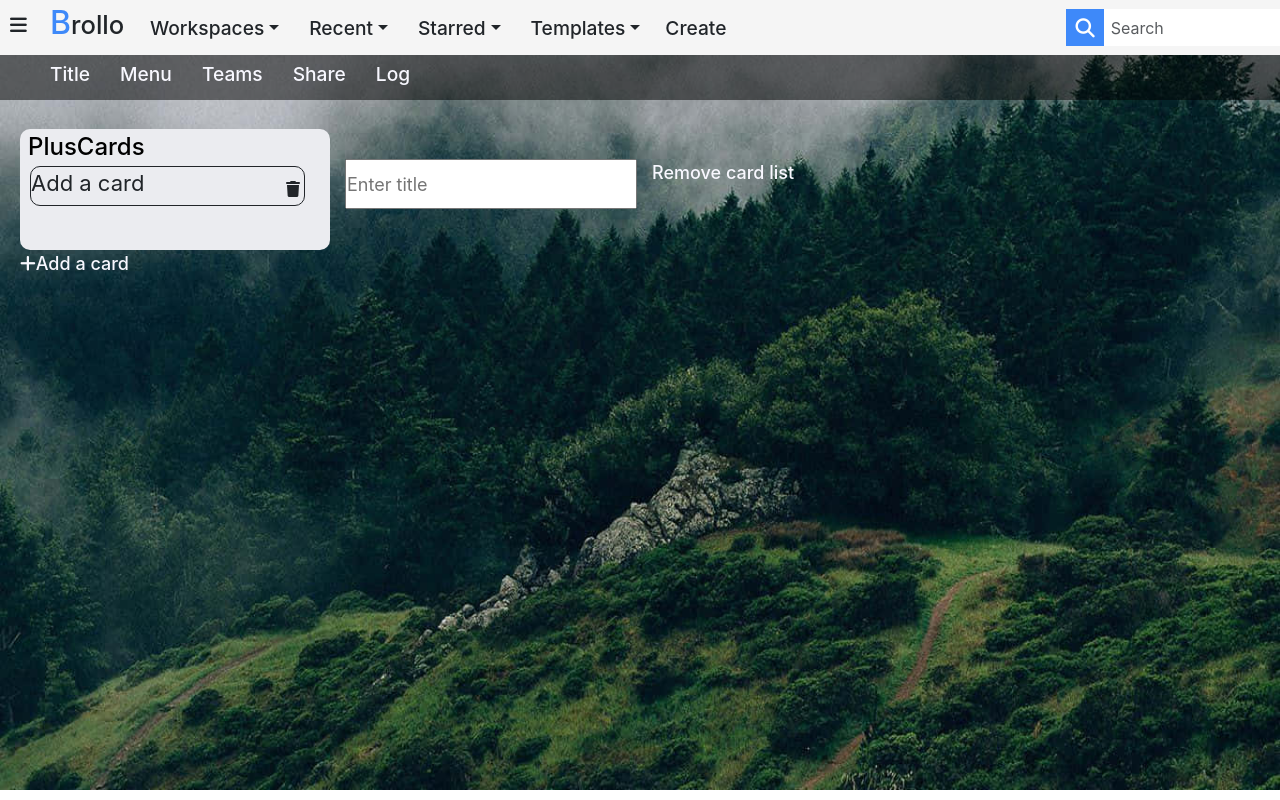
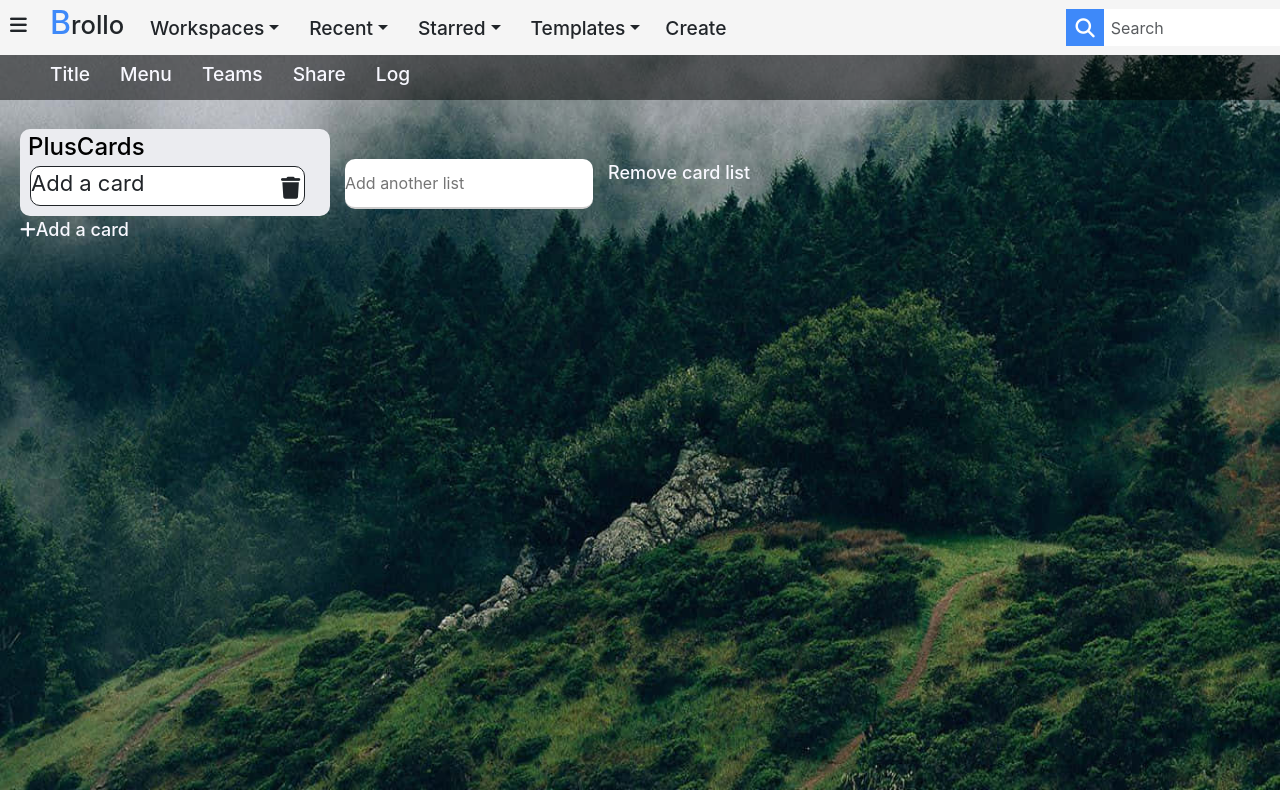
Before and after one commit to Sugorr/brollo, a React (Create React App) app: page /workspace in a window 1280 px wide. Built offline with nearby package versions, Linux system fonts and the light colour scheme.

Commit message:
Adding Input Styles and Rename Functionality Title TaskCards

```diff
--- a/src/components/BrolloCards/AddCard.css
+++ b/src/components/BrolloCards/AddCard.css
@@ -6,19 +6,38 @@
     border-style: solid;
     border-width: 1px;
     border-radius: 10px;
+    background-color: #FFFFFF;
+    transition: all 0.3s ease-out;
+    cursor: grab;
+}
+#Add-Card-Section .Add-Card-Container:hover {
+    transform: translateY(-1px);
+    box-shadow: 0 5px 10px rgba(0, 0, 0, 0.2);
+}
+#Add-Card-Section .Add-Card-Container:active {
+    cursor: grabbing;
 }
 #Add-Card-Section .brollo-card input {
+    border-radius: 9px;
+}
+#Add-Card-Section .brollo-card input[type="text"] {
     width: 100%;
     height: 39px;
+    font-size: 16px;
+    border: none;
+    outline: none;
+    font-family: 'Poppins', sans-serif;
 }
 #Add-Card-Section .Handle-Edit-Word {
     font-size: 22px;
 }
 #Add-Card-Section  .fa-trash {
-    position: relative;
-    bottom: 39px;
-    left: 255px;
+    position: absolute;
     cursor: pointer;
+    margin-top: 10px;
+    margin-left: 250px;
+    transition: all 0.3s ease-out;
+    font-size: 22px;
 }
 #Add-Card-Section .fa-trash:hover {
     color: rgb(104, 0, 0);
--- a/src/components/BrolloCards/AddCard.js
+++ b/src/components/BrolloCards/AddCard.js
@@ -30,13 +30,13 @@ function AddCard({ word, setWord, onDelete }) {
             <div id="Add-Card-Section">
                 <div className="Add-Card-Container" draggable onDragStart={handleDragStart} onDragEnd={handleDragEnd}>
                     <div className="brollo-card">
+                        <i className="fa-solid fa-trash" onClick={handleDeleteClick}></i>
                         {editing ? (
                             <input type="text" value={word} onChange={handleInputChange}
                             onKeyDown={handleKeyDown} autoFocus />
                         ) : (
                             <p className="Handle-Edit-Word" onClick={handleEditClick}>{word}</p>
                         )}
-                        <i className="fa-solid fa-trash" onClick={handleDeleteClick}></i>
                     </div>
                 </div>
             </div>
--- a/src/components/BrolloCards/BrolloCards.css
+++ b/src/components/BrolloCards/BrolloCards.css
@@ -18,8 +18,17 @@
     margin-left: 22px;
     margin-top: 30px;
 }
-#Brollo-Cards-Section .Add-Another-List input {
+#Brollo-Cards-Section .Add-Another-List input[type="text"] {
     height: 50px;
+    border-radius: 10px;
+    border-style: none;
+    border-bottom: 2px solid #ccc;
+    font-size: 16px;
+    transition: all 0.3s ease-in-out;
+}
+#Brollo-Cards-Section .Add-Another-List input[type="text"]:focus {
+    border-bottom: 2px solid #6b9ce8;
+    outline: none;
 }
 #Brollo-Cards-Section .Remove-List {
     margin-top: 30px;
--- a/src/components/BrolloCards/BrolloCards.js
+++ b/src/components/BrolloCards/BrolloCards.js
@@ -37,7 +37,7 @@ const BrolloCards = () => {
                         <p className="Add-Another-List">
                             <input type="text" value={newTitle}
                             onChange={handleTitleChange} onKeyPress={handleKeyPress}
-                            placeholder="Enter title" />
+                            placeholder="Add another list" />
                         </p>
                         <p onClick={removeCards} className="Remove-List">Remove card list</p>
                     </div>
--- a/src/components/BrolloCards/TaskCards.css
+++ b/src/components/BrolloCards/TaskCards.css
@@ -13,6 +13,23 @@
     position: relative;
     z-index: 10;
     border-radius: 10px;
+}
+#Task-Cards-Section .Task-Cards-Header input[type="text"] {
+    height: 50px;
+    width: 100%;
+    padding: 12px 20px;
+    margin: 8px 0;
+    box-sizing: border-box;
+    border: none;
+    border-bottom: 2px solid #ccc;
+    font-size: 1.50rem;
+    font-weight: 500;
+    background-color: transparent;
+    transition: border-bottom 0.5s ease;
+}
+#Task-Cards-Section .Task-Cards-Header input[type="text"]:focus {
+    outline: none;
+    border-bottom: 2px solid #3E89F9;
 }
 #Task-Cards-Section .Task-Cards-Header p {
     margin-left: 8px;
--- a/src/components/BrolloCards/TaskCards.js
+++ b/src/components/BrolloCards/TaskCards.js
@@ -1,8 +1,10 @@
 import { useState } from "react";
 import "./TaskCards.css";
 import AddCard from "./AddCard";
-function TaskCards({ title }) {
+function TaskCards(props) {
     const [task, setTask] = useState(["Add a card"]);
+    const [editingTitle, setEditingTitle] = useState(false);
+    const [title, setTitle] = useState(props.title);
     const addTask = () => {
         setTask([...task, `Add a card ${task.length + 1}`]);
     };
@@ -19,12 +21,31 @@ function TaskCards({ title }) {
         const data = JSON.parse(event.dataTransfer.getData("text/plain"));
         setTask([...task, data.word]);
     };
+    const handleTitleInputChange = (event) => {
+        setTitle(event.target.value);
+    };
+    const handleTitleKeyDown = (event) => {
+        if (event.key === 'Enter') {
+            setEditingTitle(false);
+        }
+    };
+    const handleTitleClick = () => {
+        setEditingTitle(true);
+    };
+    const handleTitleBlur = () => {
+        setEditingTitle(false);
+    };
     return (
         <>
             <div id="Task-Cards-Section" onDragOver={handleDragOver} onDrop={handleDrop}>
                 <div className="Task-Cards-Container">
                     <div className="Task-Cards-Header">
-                        <p>{title}</p>
+                        {editingTitle ? (
+                            <input type="text" value={title} onChange={handleTitleInputChange}
+                            onKeyDown={handleTitleKeyDown} onBlur={handleTitleBlur} autoFocus />
+                        ) : (
+                            <p onClick={handleTitleClick}>{title}</p>
+                        )}
                     </div>
                     <div className="Task-Cards-Content" style={{ overflowY: 'scroll', maxHeight: '500px' }}>
                         {task.map((_, index) => (
```
